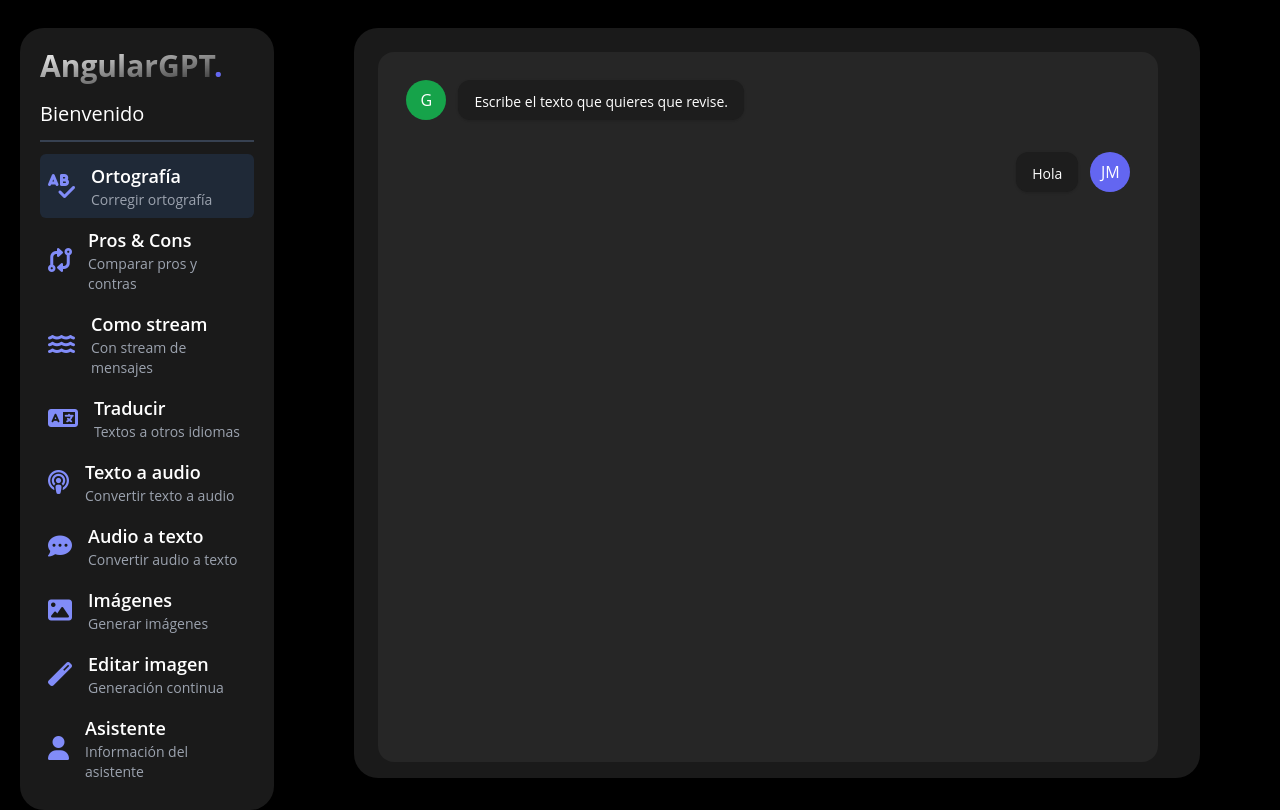
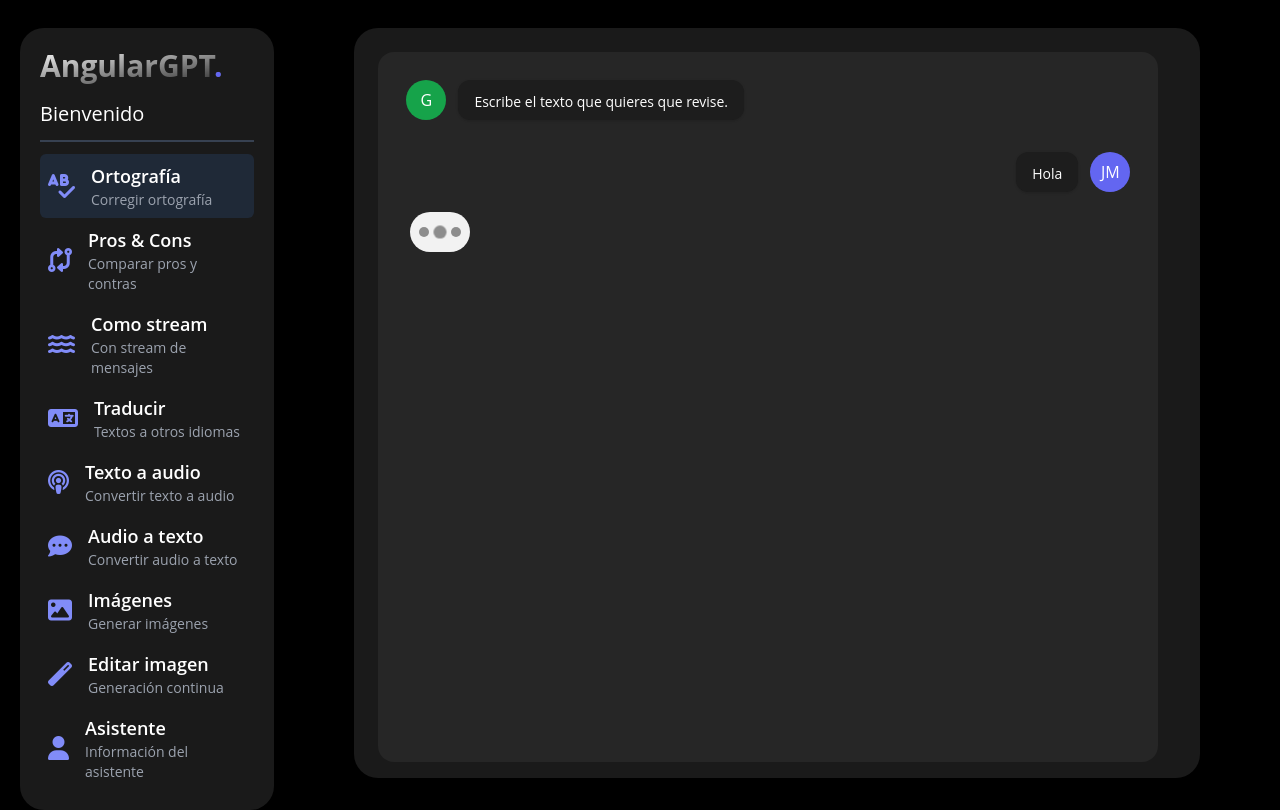
Before and after one commit to dotJManuel/Angular-GPT, an Angular app: page /orthography in a window 1280 px wide. Built offline with nearby package versions, Linux system fonts and the light colour scheme.

Commit message:
create typingLoader component

```diff
--- a/src/app/presentation/components/index.ts
+++ b/src/app/presentation/components/index.ts
@@ -3,3 +3,5 @@ export * from './chat-bubbles/chatMessage/chatMessage.component';
 export * from './chat-bubbles/myMessage/myMessage.component';
 
 export * from './sidebarMenuItem/sidebarMenuItem.component';
+
+export * from './typingLoader/typingLoader.component';
--- /dev/null
+++ b/src/app/presentation/components/typingLoader/typingLoader.component.css
@@ -0,0 +1,70 @@
+.typing {
+    display: block;
+    width: 60px;
+    height: 40px;
+    border-radius: 20px;
+    margin: 0 1rem;
+    display: flex;
+    justify-content: center;
+    align-items: center;
+    background-color: #f2f2f2;
+  }
+
+  .circle {
+    display: block;
+    height: 10px;
+    width: 10px;
+    border-radius: 50%;
+    background-color: #8d8d8d;
+    margin: 3px;
+  }
+  .circle.scaling {
+    animation: typing 1000ms ease-in-out infinite;
+    animation-delay: 3600ms;
+  }
+  .circle.bouncing {
+    animation: bounce 1000ms ease-in-out infinite;
+    animation-delay: 3600ms;
+  }
+
+  .circle:nth-child(1) {
+    animation-delay: 0ms;
+  }
+
+  .circle:nth-child(2) {
+    animation-delay: 333ms;
+  }
+
+  .circle:nth-child(3) {
+    animation-delay: 666ms;
+  }
+
+  @keyframes typing {
+    0% {
+      transform: scale(1);
+    }
+    33% {
+      transform: scale(1);
+    }
+    50% {
+      transform: scale(1.4);
+    }
+    100% {
+      transform: scale(1);
+    }
+  }
+
+  @keyframes bounce {
+    0% {
+      transform: translateY(0);
+    }
+    33% {
+      transform: translateY(0);
+    }
+    50% {
+      transform: translateY(-10px);
+    }
+    100% {
+      transform: translateY(0);
+    }
+  }
--- /dev/null
+++ b/src/app/presentation/components/typingLoader/typingLoader.component.ts
@@ -0,0 +1,17 @@
+import { ChangeDetectionStrategy, Component } from '@angular/core';
+
+@Component({
+    selector: 'app-typing-loader',
+    standalone: true,
+    imports: [],
+    template: `
+        <div class="typing">
+            <span class="circle scaling"></span>
+            <span class="circle scaling"></span>
+            <span class="circle scaling"></span>
+        </div>
+    `,
+    styleUrl: './typingLoader.component.css',
+    changeDetection: ChangeDetectionStrategy.OnPush,
+})
+export class TypingLoaderComponent { }
--- a/src/app/presentation/pages/orthographyPage/orthographyPage.component.html
+++ b/src/app/presentation/pages/orthographyPage/orthographyPage.component.html
@@ -9,6 +9,9 @@
             <app-my-message
                 text="Hola"
             />
+
+            <app-typing-loader/>
+
         </div>
     </div>
 
--- a/src/app/presentation/pages/orthographyPage/orthographyPage.component.ts
+++ b/src/app/presentation/pages/orthographyPage/orthographyPage.component.ts
@@ -1,6 +1,6 @@
 import { CommonModule } from '@angular/common';
 import { ChangeDetectionStrategy, Component } from '@angular/core';
-import { ChatMessageComponent, MyMessageComponent } from '@components/index';
+import { ChatMessageComponent, MyMessageComponent, TypingLoaderComponent } from '@components/index';
 
 @Component({
   selector: 'app-orthography-page',
@@ -9,6 +9,7 @@ import { ChatMessageComponent, MyMessageComponent } from '@components/index';
     CommonModule,
     ChatMessageComponent,
     MyMessageComponent,
+    TypingLoaderComponent
   ],
   templateUrl: './orthographyPage.component.html',
   changeDetection: ChangeDetectionStrategy.OnPush,
```
